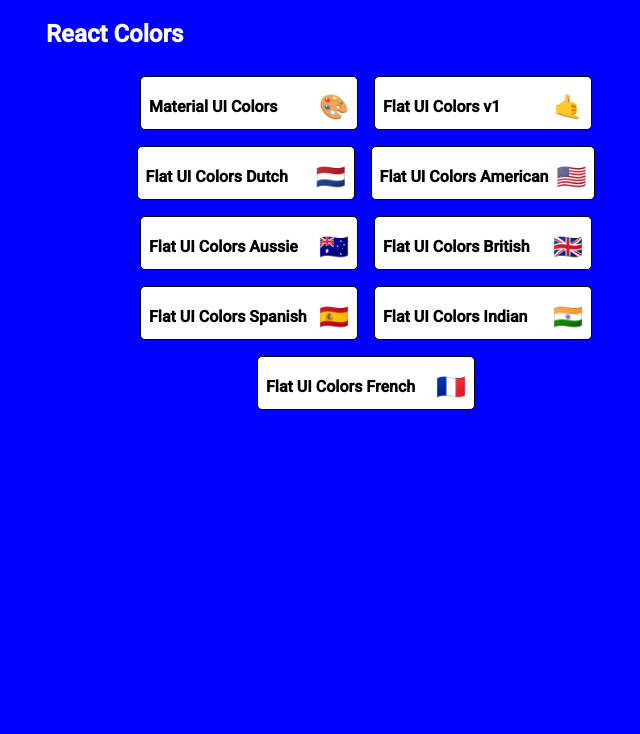
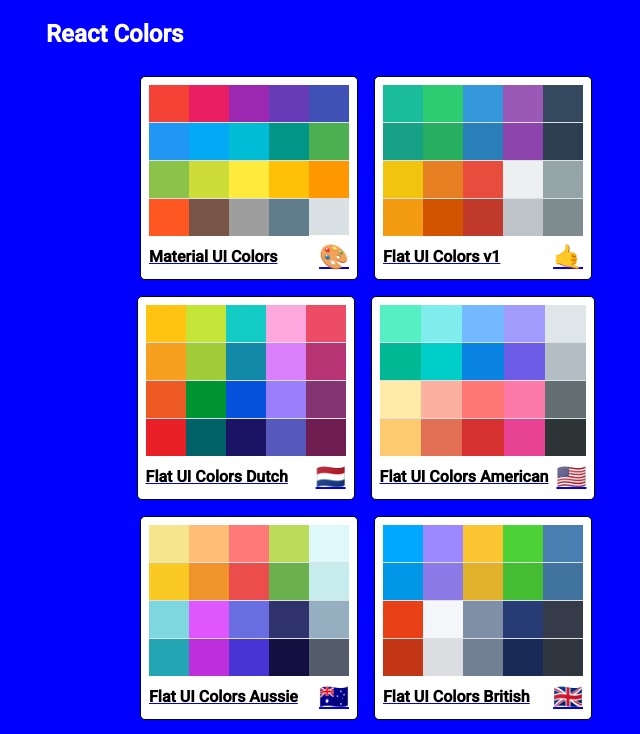
Before and after one commit to JunaidKhan-dev/ReactColors, a React (Create React App) app: page / in a window 1280 px wide. Shown: the top 734 px of the page, without its empty margins (274-914 px from the left). Built offline with nearby package versions, Linux system fonts and the light colour scheme.

Commit message:
refactor and fix bugs

```diff
--- a/src/App.css
+++ b/src/App.css
@@ -2,4 +2,7 @@
   font-family: 'Roboto', sans-serif;
   margin: 0;
   padding: 0;
+  box-sizing: border-box;
+ background: blue;
+
 }
--- a/src/components/ColorBox.css
+++ b/src/components/ColorBox.css
@@ -1,6 +1,7 @@
 .ColorBox{
-  width: 20%;
-  height: 25%;
+  width: 12rem;
+  /* height: 35%; */
+  height: 33%;
   margin: 0 auto;
   display: inline-block;
   position: relative;
--- a/src/components/Minipalette.js
+++ b/src/components/Minipalette.js
@@ -15,7 +15,9 @@
     }
   },
   colors: {
-    backgroundColor: 'grey'
+    backgroundColor: '#dae1e4',
+    height: '150px',
+    width: '100%'
 
   },
   title: {
@@ -32,14 +34,29 @@
   emoji: {
     marginLeft: '.5rem',
     fontSize: '1.5rem'
+  },
+  miniColor:{
+    height: '25%',
+    width: '20%',
+    display: 'inline-block',
+    margin: '0 auto',
+    position: 'relative',
+    marginBottom: '-3.5px'
+
   }
 }
 const Minipalette = (props) => {
-  const { classes, paletteName, emoji } = props
+  const { classes, paletteName, emoji, colors } = props
+  const miniColorsBoxes = colors.map(color => {
+    return (
+      <div key={color.name} className={classes.miniColor} style={{ backgroundColor: color.color }} />
+
+    )
+  })
   return (
     <div className={classes.root}>
       <div className={classes.colors}>
-
+        {miniColorsBoxes}
       </div>
       <h5 className={classes.title}>{paletteName} <span className={classes.emoji}>{emoji}</span> </h5>
     </div>
--- a/src/components/Palette.css
+++ b/src/components/Palette.css
@@ -1,18 +1,17 @@
-body{
-  margin: 0;
-  padding-top: 1rem;
-  overflow: hidden;
-  box-sizing: border-box;
 
-}
 .Palette{
+  margin-top: 5px;
   height: 100vh;
   display: flex;
   flex-direction: column;
+
+
 }
 
 .Palette-colors{
-  height: 90%;
+  height: 98vh;
+  background: rgb(224, 224, 224) !important;
+  margin: 0 auto;
 }
 .slider{
   width: 350px;
--- a/src/components/Palette.js
+++ b/src/components/Palette.js
@@ -17,6 +17,7 @@
     this.setState({ format: val })
   }
   render () {
+    console.log(this.props)
     const { colors, paletteName, emoji } = this.props.palette
     const { level, format } = this.state
     const colorBoxes = colors[level].map(color => (
--- a/src/components/PaletteList.js
+++ b/src/components/PaletteList.js
@@ -6,11 +6,10 @@
 
 const styles = {
   root:{
-    backgroundColor: 'blue',
-    height: '100vh',
+    height: '100%',
     display: 'flex',
     alignItems: 'flex-start',
-    justifyContent: 'center'
+    justifyContent: 'center',
   },
   container:{
     width: '50%',
@@ -45,7 +44,9 @@
             {
               this.props.palettes.map((p, i)=>{
                 return (
-                <Minipalette {...p} />
+                <Link to={`/palette/${i}`} >
+                  <Minipalette {...p} />
+                </Link>
                 )
               })
             }
```
